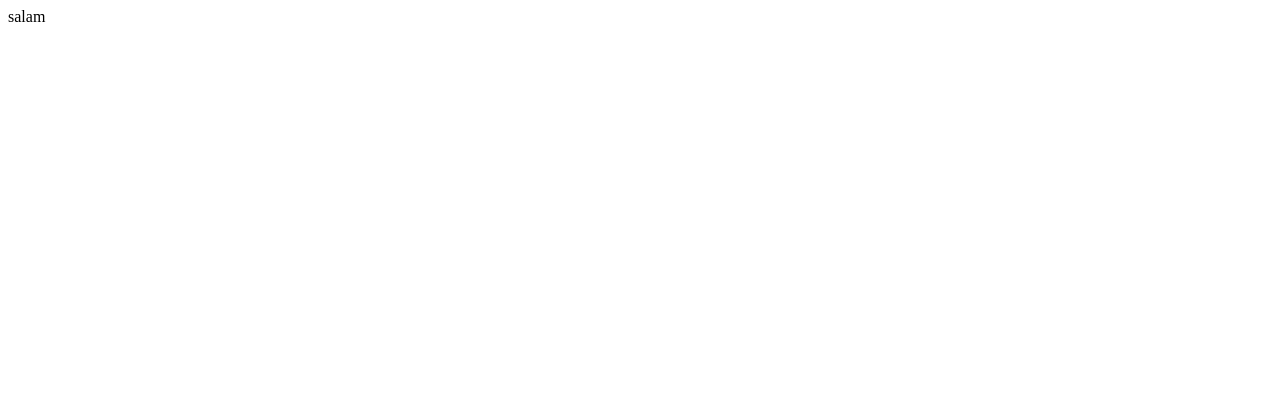
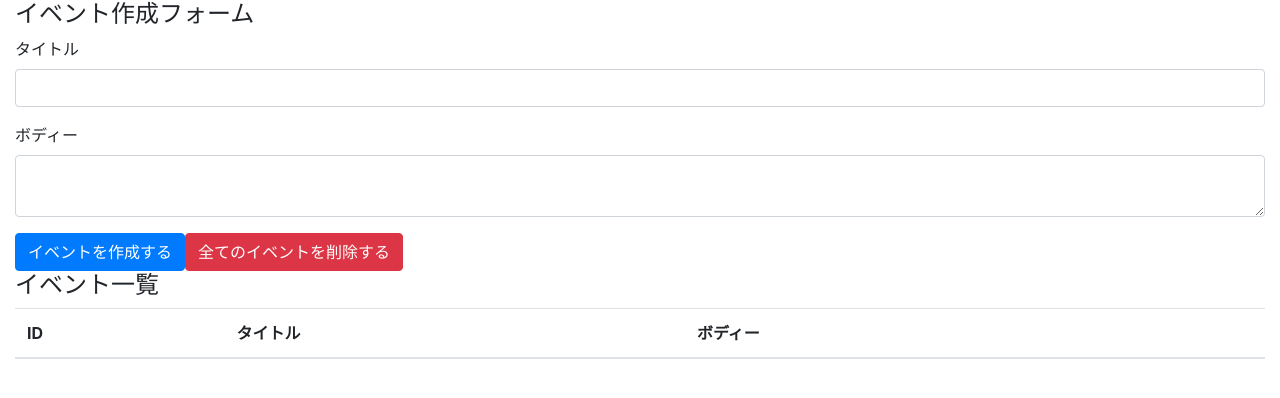
Before and after one commit to MaryamNagata89/apply_for, a React (Create React App) app: page / in a window 1280 px wide. Shown: the top 398 px of the page. Built offline with nearby package versions, Linux system fonts and the light colour scheme.

Commit message:
create bootstarp

```diff
--- a/package.json
+++ b/package.json
@@ -6,6 +6,7 @@
     "@testing-library/jest-dom": "^4.2.4",
     "@testing-library/react": "^9.3.2",
     "@testing-library/user-event": "^7.1.2",
+    "bootstrap": "^4.5.0",
     "react": "^16.13.1",
     "react-dom": "^16.13.1",
     "react-scripts": "3.4.1"
--- a/src/App.js
+++ /dev/null
@@ -1,7 +0,0 @@
-import React from 'react';
-
-const App = () => {
-  return <div>salam</div>;
-};
-
-export default App;
--- /dev/null
+++ b/src/components/App.js
@@ -0,0 +1,39 @@
+import React from 'react';
+import 'bootstrap/dist/css/bootstrap.min.css';
+
+const App = () => {
+  return (
+    <div className="container-fluid">
+      <h4>イベント作成フォーム</h4>
+      <form>
+        <div className="form-group">
+          <label htmlFor="formEventTitle">タイトル</label>
+          <input className="form-control" id="formEventTitle" />
+        </div>
+
+        <div className="form-group">
+          <label htmlFor="formEventBody">ボディー</label>
+          <textarea className="form-control" id="formEventBody" />
+        </div>
+
+        <button className="btn btn-primary">イベントを作成する</button>
+        <button className="btn btn-danger">全てのイベントを削除する</button>
+      </form>
+
+      <h4>イベント一覧</h4>
+      <table className="table table-hover">
+        <thead>
+          <tr>
+            <th>ID</th>
+            <th>タイトル</th>
+            <th>ボディー</th>
+            <th></th>
+          </tr>
+        </thead>
+        <tbody></tbody>
+      </table>
+    </div>
+  );
+};
+
+export default App;
--- a/src/index.js
+++ b/src/index.js
@@ -1,5 +1,5 @@
 import React from 'react';
 import ReactDOM from 'react-dom';
-import App from './App';
+import App from './components/App';
 
 ReactDOM.render(<App />, document.getElementById('root'));
```
Also changed, not shown: 1 other file (tests, documents, lock files or other folders).
